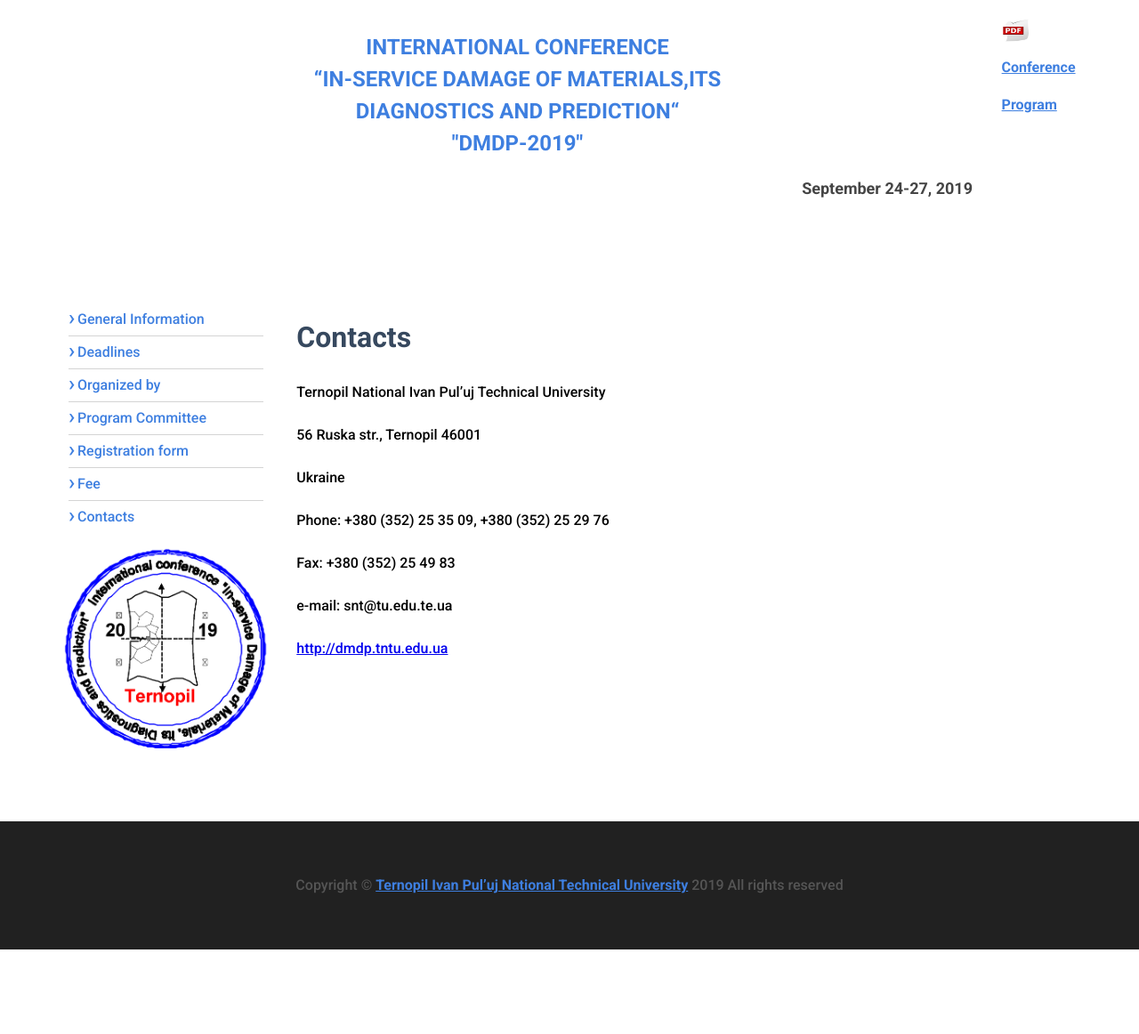
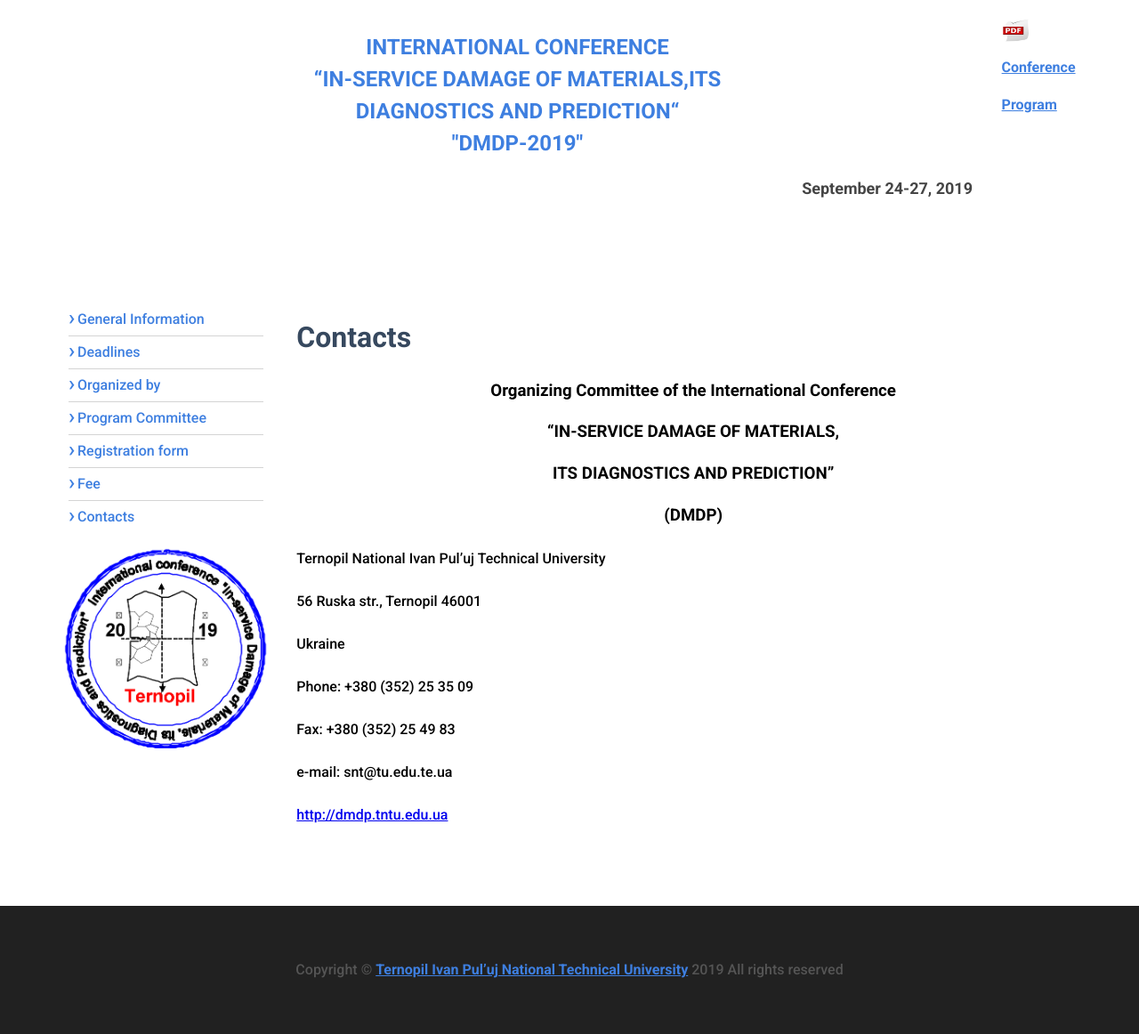
Before and after one commit to sivanchenko/dmdp.tntu.edu.ua, a Jekyll site: the page built from post/contacts.md, in a window 1280 px wide. Shown: the whole page at 89% size. Built offline with Jekyll 4.4.1, drawn with Linux system fonts in a browser that asks for light colours; before the commit the page ends 1067 px from its top, so only the background shows below that.

Commit message:
edit contacts

```diff
--- a/post/contacts.md
+++ b/post/contacts.md
@@ -3,6 +3,11 @@
 title: Contacts
 permalink: /contacts/
 ---
+
+### Organizing Committee of the International Conference
+### “IN-SERVICE DAMAGE OF MATERIALS,
+### ITS DIAGNOSTICS AND PREDICTION”
+### (DMDP)
 
 Ternopil National Ivan Pul’uj Technical University
 
@@ -10,7 +15,7 @@
 
 Ukraine
 
-Phone: +380 (352) 25 35 09, +380 (352) 25 29 76
+Phone: +380 (352) 25 35 09
 
 Fax: +380 (352) 25 49 83
 
```
